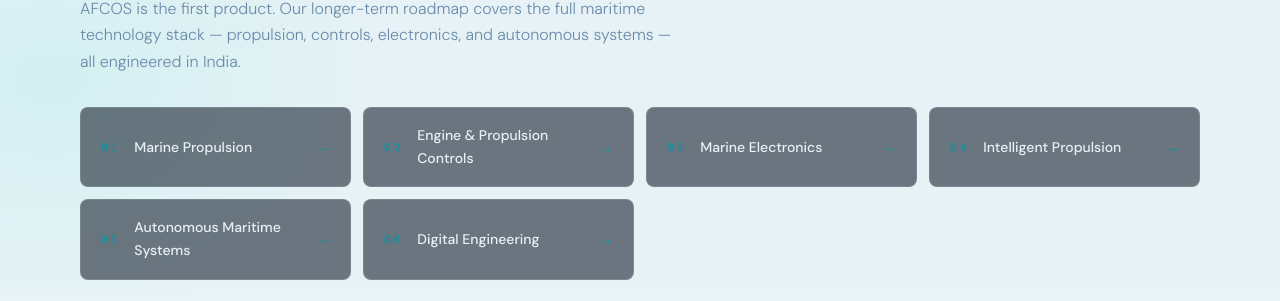
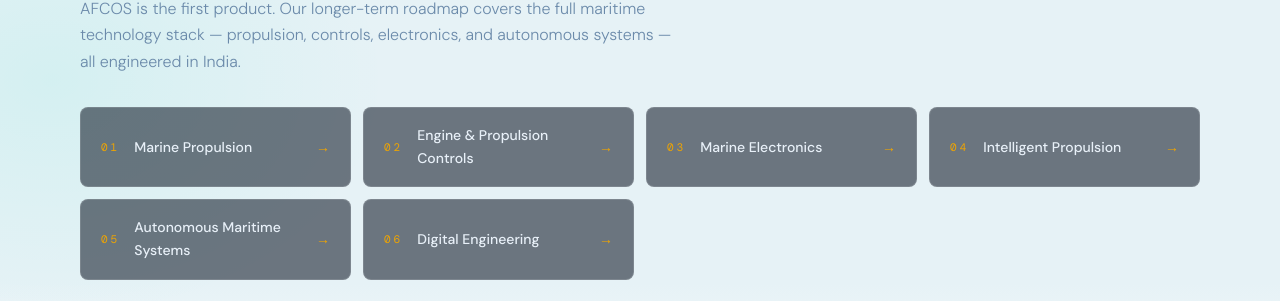
Before and after one commit to shailesh8944/sealink-, a Next.js app: page / in a window 1280 px wide. Shown: the part 3797-4098 px from the top of the page. Built offline with nearby package versions, Linux system fonts and the light colour scheme.

Commit message:
Change roadmap capability numbers to amber gold for contrast
Co-Authored-By: Claude Sonnet 4.6 <noreply@anthropic.com>

```diff
--- a/app/globals.css
+++ b/app/globals.css
@@ -1160,7 +1160,7 @@ h2 {
   font-family: var(--font-mono), "DM Mono", monospace;
   font-size: 11px;
   letter-spacing: 3px;
-  color: var(--teal);
+  color: #f0a500;
   flex-shrink: 0;
 }
 
@@ -1172,7 +1172,7 @@ h2 {
 }
 
 .roadmap-arrow {
-  color: var(--teal);
+  color: #f0a500;
   font-size: 14px;
 }
 
```
